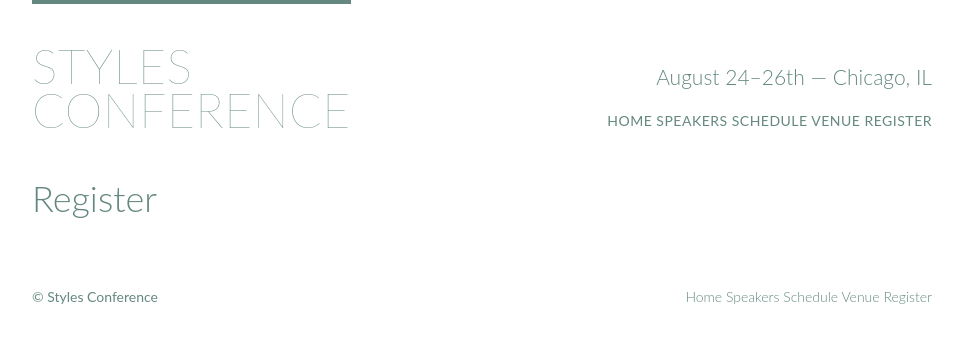
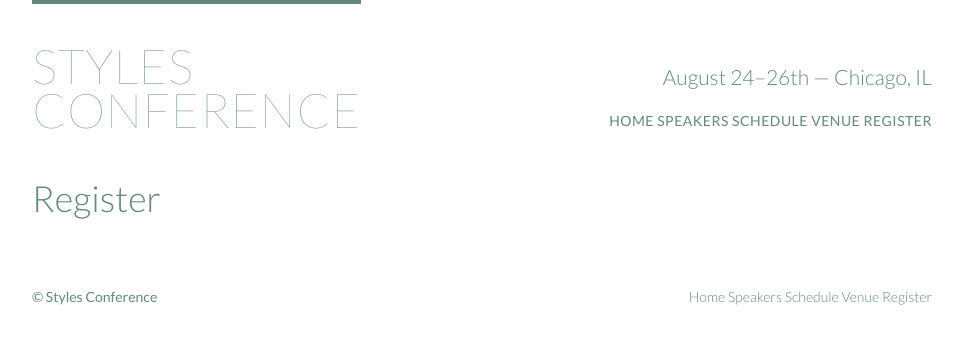
Before and after one commit to biggyziggy/learnweb, a plain HTML site: page register.html in a window 1280 px wide. Shown: the whole page, without its empty margins (158-1121 px from the left). Drawn offline with Linux system fonts and the light colour scheme.

Commit message:
Added Google Fonts to other pages.

```diff
--- a/register.html
+++ b/register.html
@@ -5,6 +5,7 @@
     <meta charset="utf-8">
     <title>Speakers - Styles Conference</title>
     <link rel="stylesheet" href="assets/stylesheets/main.css">
+    <link rel="stylesheet" href="http://fonts.googleapis.com/css?family=Lato:100,300,400">
   </head>
 
   <body>
```
Also changed, not shown: schedule.html (+1 -0 lines), speakers.html (+1 -0 lines), venue.html (+1 -0 lines).
